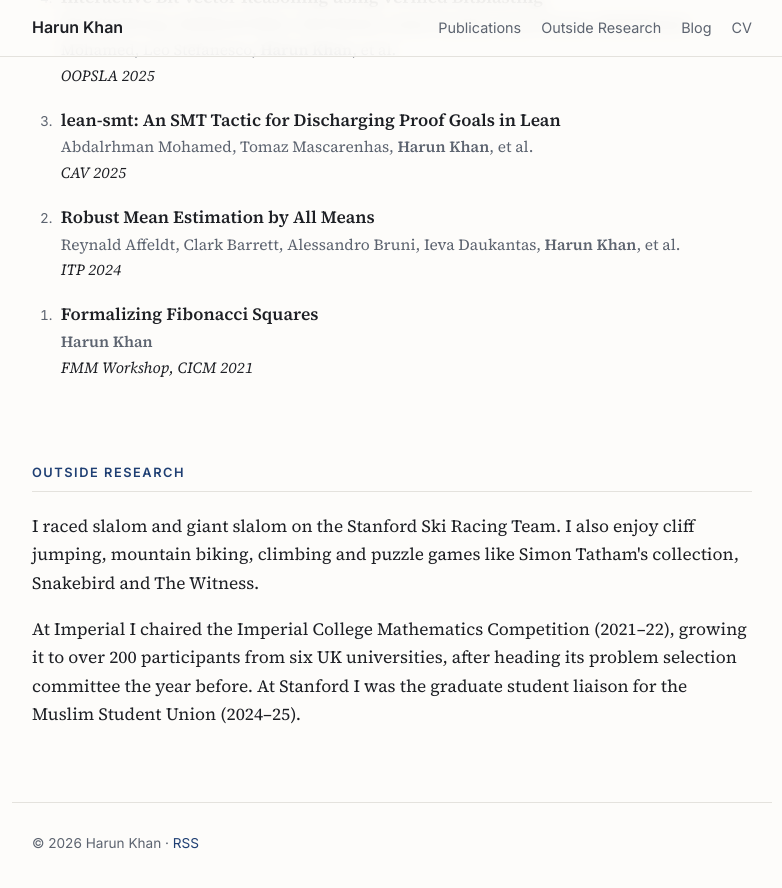
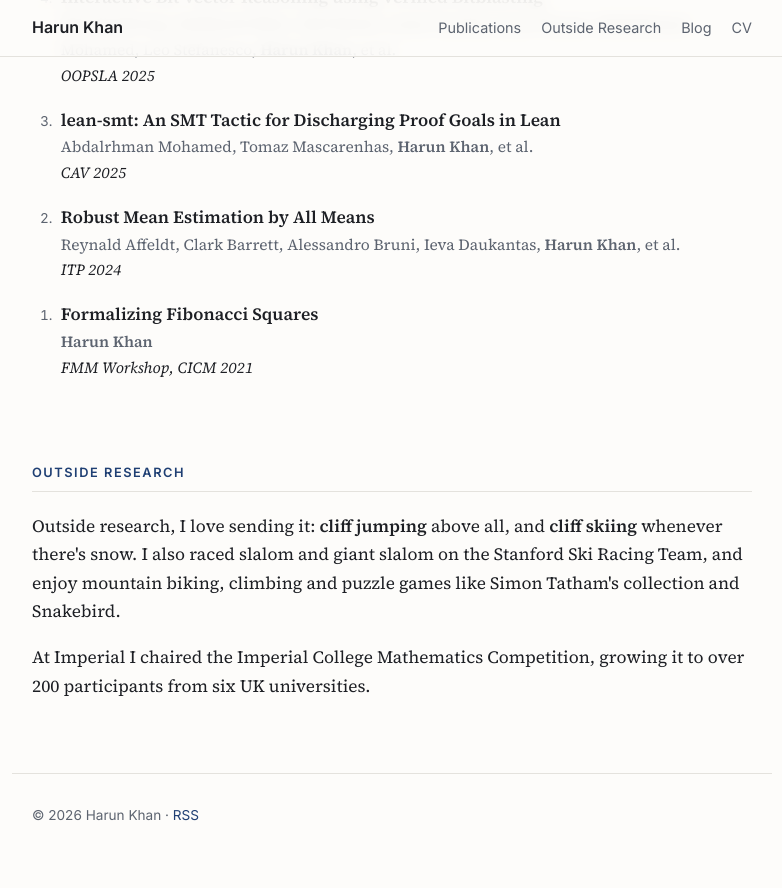
Before and after one commit to harunk-dev/website, a Jekyll site: the page built from index.html, in a window 1280 px wide and 900 px high, scrolled down 966 px. Shown: the top 888 px of the window, without its empty margins (248-1030 px from the left). Built offline with Jekyll 4.4.1, drawn with Linux system fonts in a browser that asks for light colours.

Commit message:
Rewrite Outside Research to lead with cliff jumping and skiing
Co-Authored-By: Claude Opus 5.5 <noreply@anthropic.com>
Claude-Session: https://claude.ai/code/session_01734RpCjVag34boEXhMytMG

```diff
--- a/index.html
+++ b/index.html
@@ -75,10 +75,9 @@ layout: default
 
     <section id="outside">
       <h2>Outside Research</h2>
-      <p>I raced slalom and giant slalom on the Stanford Ski Racing Team. I also enjoy cliff jumping, mountain biking, climbing
-        and puzzle games like Simon Tatham's collection, Snakebird and The Witness.</p>
-      <p>At Imperial I chaired the Imperial College Mathematics Competition (2021–22), growing it to over 200 participants
-        from six UK universities, after heading its problem selection committee the year before. At Stanford I was the
-        graduate student liaison for the Muslim Student Union (2024–25).</p>
+      <p>Outside research, I love sending it: <strong>cliff jumping</strong> above all, and <strong>cliff skiing</strong>
+        whenever there's snow. I also raced slalom and giant slalom on the Stanford Ski Racing Team, and enjoy mountain biking,
+        climbing and puzzle games like Simon Tatham's collection and Snakebird.</p>
+      <p>At Imperial I chaired the Imperial College Mathematics Competition, growing it to over 200 participants from six UK universities.</p>
     </section>
   </main>
```
